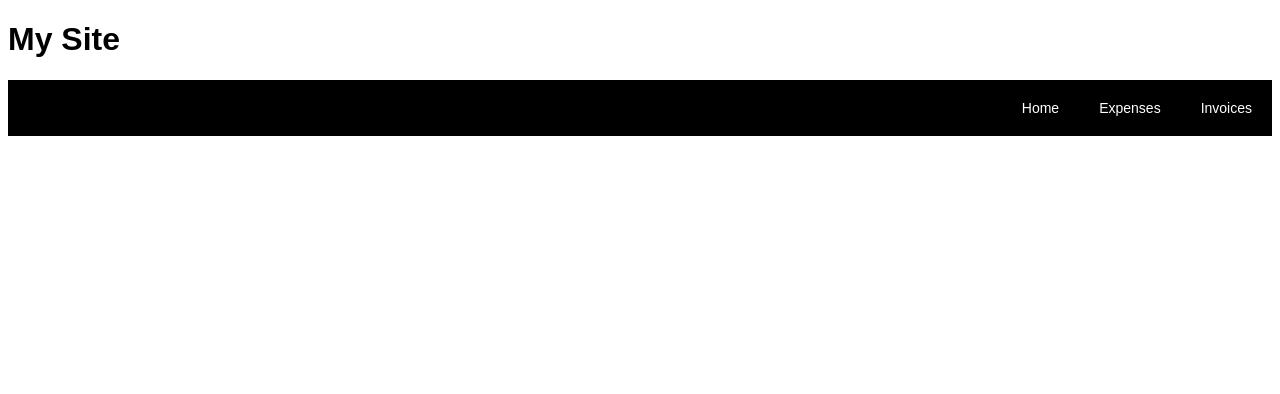
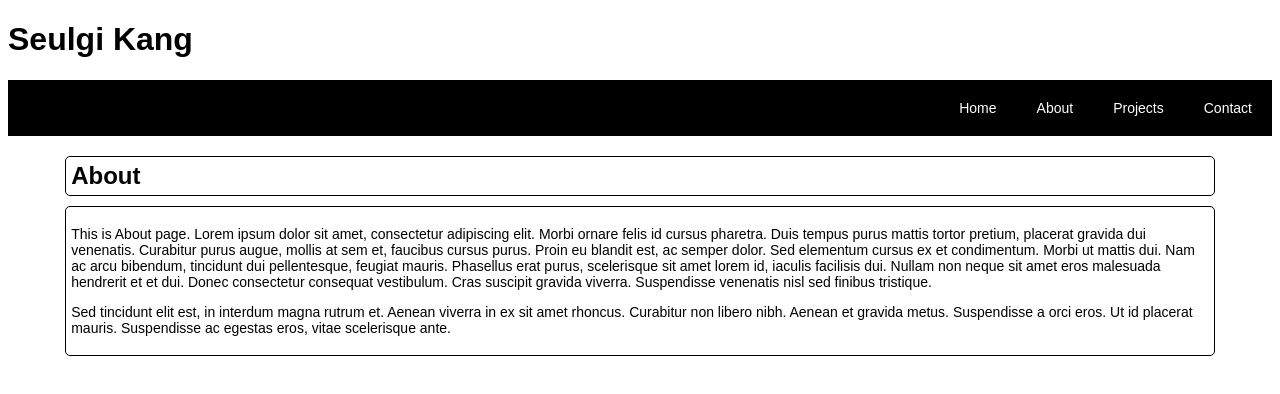
Before and after one commit to seulseul87/react_app, a React (Create React App) app: page /about in a window 1280 px wide. Shown: the top 394 px of the page. Built offline with nearby package versions, Linux system fonts and the light colour scheme; the HTML template or start-up script is replaced by a standard one.

Commit message:
changed and removed pages

```diff
--- a/src/App.js
+++ b/src/App.js
@@ -5,8 +5,9 @@
 
 import Header from "./components/Header";
 import Home from "./pages/Home";
-import Expenses from "./pages/Expenses";
-import Invoices from "./pages/Invoices";
+import About from "./pages/About";
+import Projects from "./pages/Projects";
+import Contact from "./pages/Contact";
 
 export default function App() {
     return (
@@ -15,8 +16,9 @@
 
             <Switch>
                 <Route exact path="/" component={Home} />
-                <Route path="/expenses" component={Expenses} />
-                <Route path="/invoices" component={Invoices} />
+                <Route path="/about" component={About} />
+                <Route path="/projects" component={Projects} />
+                <Route path="/contact" component={Contact} />
             </Switch>
         </BrowserRouter>
     );
--- a/src/components/Header.jsx
+++ b/src/components/Header.jsx
@@ -3,13 +3,14 @@
 export default function App() {
     return (
         <header>
-            <h1><Link to="/">My Site</Link></h1>
+            <h1><Link to="/">Seulgi Kang</Link></h1>
 
             <nav>
                 <ul>
                     <li><Link to="/">Home</Link></li>
-                    <li><Link to="/expenses">Expenses</Link></li>
-                    <li><Link to="/invoices">Invoices</Link></li>
+                    <li><Link to="/about">About</Link></li>
+                    <li><Link to="/projects">Projects</Link></li>
+                    <li><Link to="/contact">Contact</Link></li>
                 </ul>
             </nav>
         </header>
--- /dev/null
+++ b/src/pages/About.jsx
@@ -0,0 +1,12 @@
+export default function About() {
+    return (
+        <main>
+            <h2>About</h2>
+
+            <div className="content">
+                <p>This is About page. Lorem ipsum dolor sit amet, consectetur adipiscing elit. Morbi ornare felis id cursus pharetra. Duis tempus purus mattis tortor pretium, placerat gravida dui venenatis. Curabitur purus augue, mollis at sem et, faucibus cursus purus. Proin eu blandit est, ac semper dolor. Sed elementum cursus ex et condimentum. Morbi ut mattis dui. Nam ac arcu bibendum, tincidunt dui pellentesque, feugiat mauris. Phasellus erat purus, scelerisque sit amet lorem id, iaculis facilisis dui. Nullam non neque sit amet eros malesuada hendrerit et et dui. Donec consectetur consequat vestibulum. Cras suscipit gravida viverra. Suspendisse venenatis nisl sed finibus tristique.</p>
+                <p>Sed tincidunt elit est, in interdum magna rutrum et. Aenean viverra in ex sit amet rhoncus. Curabitur non libero nibh. Aenean et gravida metus. Suspendisse a orci eros. Ut id placerat mauris. Suspendisse ac egestas eros, vitae scelerisque ante.</p>
+            </div>
+        </main>
+    );
+}
--- /dev/null
+++ b/src/pages/Contact.jsx
@@ -0,0 +1,11 @@
+export default function Contact() {
+    return (
+        <main>
+            <h2>Contact</h2>
+
+            <div className="content">
+                <p>This page is Contact. Lorem ipsum dolor sit amet, consectetur adipiscing elit. Morbi ornare felis id cursus pharetra. Duis tempus purus mattis tortor pretium, placerat gravida dui venenatis. Curabitur purus augue, mollis at sem et, faucibus cursus purus. Proin eu blandit est, ac semper dolor. Sed elementum cursus ex et condimentum. Morbi ut mattis dui. Nam ac arcu bibendum, tincidunt dui pellentesque, feugiat mauris. Phasellus erat purus, scelerisque sit amet lorem id, iaculis facilisis dui. Nullam non neque sit amet eros malesuada hendrerit et et dui. Donec consectetur consequat vestibulum. Cras suscipit gravida viverra. Suspendisse venenatis nisl sed finibus tristique.</p>
+            </div>
+        </main>
+    );
+}
--- a/src/pages/Expenses.jsx
+++ /dev/null
@@ -1,12 +0,0 @@
-export default function Expenses() {
-    return (
-        <main>
-            <h2>Expenses</h2>
-
-            <div className="content">
-                <p>Lorem ipsum dolor sit amet, consectetur adipiscing elit. Morbi ornare felis id cursus pharetra. Duis tempus purus mattis tortor pretium, placerat gravida dui venenatis. Curabitur purus augue, mollis at sem et, faucibus cursus purus. Proin eu blandit est, ac semper dolor. Sed elementum cursus ex et condimentum. Morbi ut mattis dui. Nam ac arcu bibendum, tincidunt dui pellentesque, feugiat mauris. Phasellus erat purus, scelerisque sit amet lorem id, iaculis facilisis dui. Nullam non neque sit amet eros malesuada hendrerit et et dui. Donec consectetur consequat vestibulum. Cras suscipit gravida viverra. Suspendisse venenatis nisl sed finibus tristique.</p>
-                <p>Sed tincidunt elit est, in interdum magna rutrum et. Aenean viverra in ex sit amet rhoncus. Curabitur non libero nibh. Aenean et gravida metus. Suspendisse a orci eros. Ut id placerat mauris. Suspendisse ac egestas eros, vitae scelerisque ante.</p>
-            </div>
-        </main>
-    );
-}
--- a/src/pages/Invoices.jsx
+++ /dev/null
@@ -1,11 +0,0 @@
-export default function Invoices() {
-    return (
-        <main>
-            <h2>Invoices</h2>
-
-            <div className="content">
-                <p>Lorem ipsum dolor sit amet, consectetur adipiscing elit. Morbi ornare felis id cursus pharetra. Duis tempus purus mattis tortor pretium, placerat gravida dui venenatis. Curabitur purus augue, mollis at sem et, faucibus cursus purus. Proin eu blandit est, ac semper dolor. Sed elementum cursus ex et condimentum. Morbi ut mattis dui. Nam ac arcu bibendum, tincidunt dui pellentesque, feugiat mauris. Phasellus erat purus, scelerisque sit amet lorem id, iaculis facilisis dui. Nullam non neque sit amet eros malesuada hendrerit et et dui. Donec consectetur consequat vestibulum. Cras suscipit gravida viverra. Suspendisse venenatis nisl sed finibus tristique.</p>
-            </div>
-        </main>
-    );
-}
--- /dev/null
+++ b/src/pages/Projects.jsx
@@ -0,0 +1,11 @@
+export default function Projects() {
+    return (
+        <main>
+            <h2>Projects</h2>
+
+            <div className="content">
+                <p>This page is Projects. Lorem ipsum dolor sit amet, consectetur adipiscing elit. Morbi ornare felis id cursus pharetra. Duis tempus purus mattis tortor pretium, placerat gravida dui venenatis. Curabitur purus augue, mollis at sem et, faucibus cursus purus. Proin eu blandit est, ac semper dolor. Sed elementum cursus ex et condimentum. Morbi ut mattis dui. Nam ac arcu bibendum, tincidunt dui pellentesque, feugiat mauris. Phasellus erat purus, scelerisque sit amet lorem id, iaculis facilisis dui. Nullam non neque sit amet eros malesuada hendrerit et et dui. Donec consectetur consequat vestibulum. Cras suscipit gravida viverra. Suspendisse venenatis nisl sed finibus tristique.</p>
+            </div>
+        </main>
+    );
+}
```
